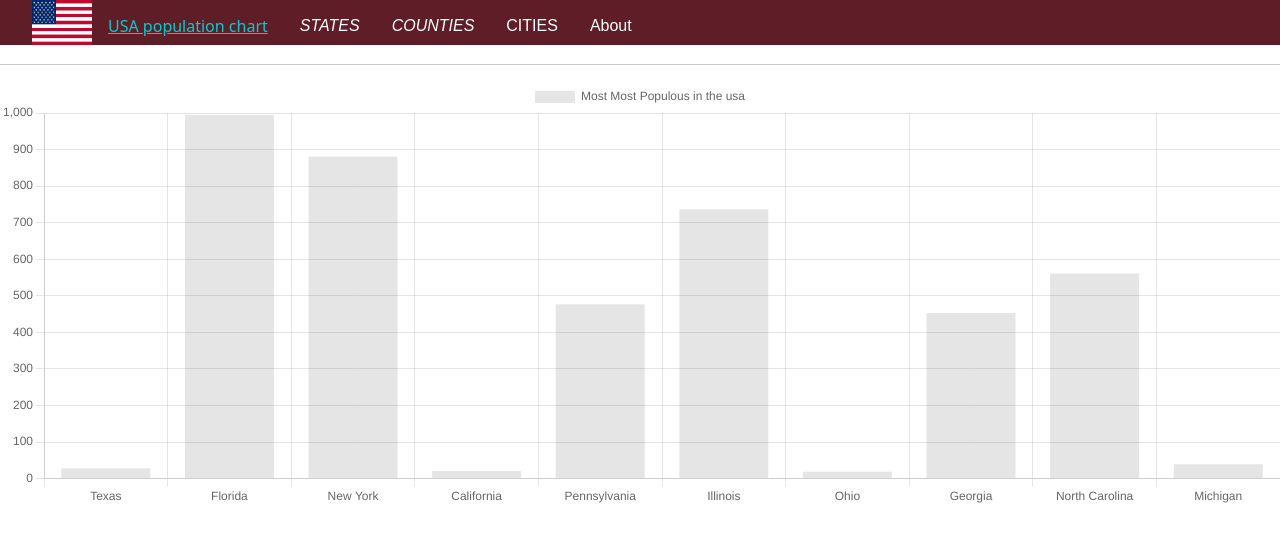
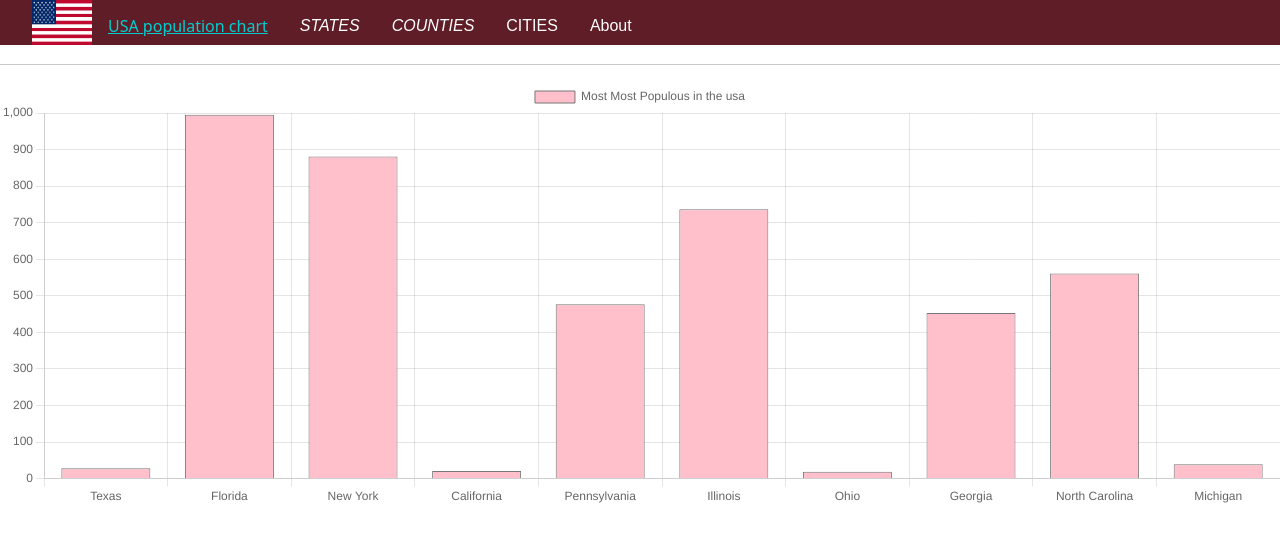
Before and after one commit to xCoffeeMan/USA-population-chart, a plain HTML site: page index.html in a window 1280 px wide. Drawn offline with nearby package versions, Linux system fonts and the light colour scheme.

Commit message:
color fixed
added color and fixed colors

```diff
--- a/index.html
+++ b/index.html
@@ -22,11 +22,12 @@
 </ul>
 <br></br>
 <hr>
-  <div class="chart">
+  <div class="Chart">
     <canvas height="10vh" width="30vw" id="myChart"></canvas>
   </div>
   <script>
  let myChart = document.getElementById('myChart').getContext('2d');
+  // global options
 
  let massPopChart = new Chart(myChart, {
 
@@ -35,6 +36,7 @@
   labels:['Texas', 'Florida', 'New York', 'California', 'Pennsylvania', 'Illinois', 'Ohio', 'Georgia', 'North Carolina', 'Michigan',],
   datasets:[{
     label: 'Most Most Populous in the usa',
+
     data:[
     28,995,881,
     21,477,737,
@@ -46,7 +48,13 @@
     10,617,423,
     10,488,084,
     9,986,857,
-    ]
+    ],
+    backgroundColor:['pink'
+  ],
+  borderWidth:1,
+  borderColor:'#777',
+  hoverBorderWidth:3,
+  hoverBorderColor:'#000'
   }]
   },
   options:{}
```
